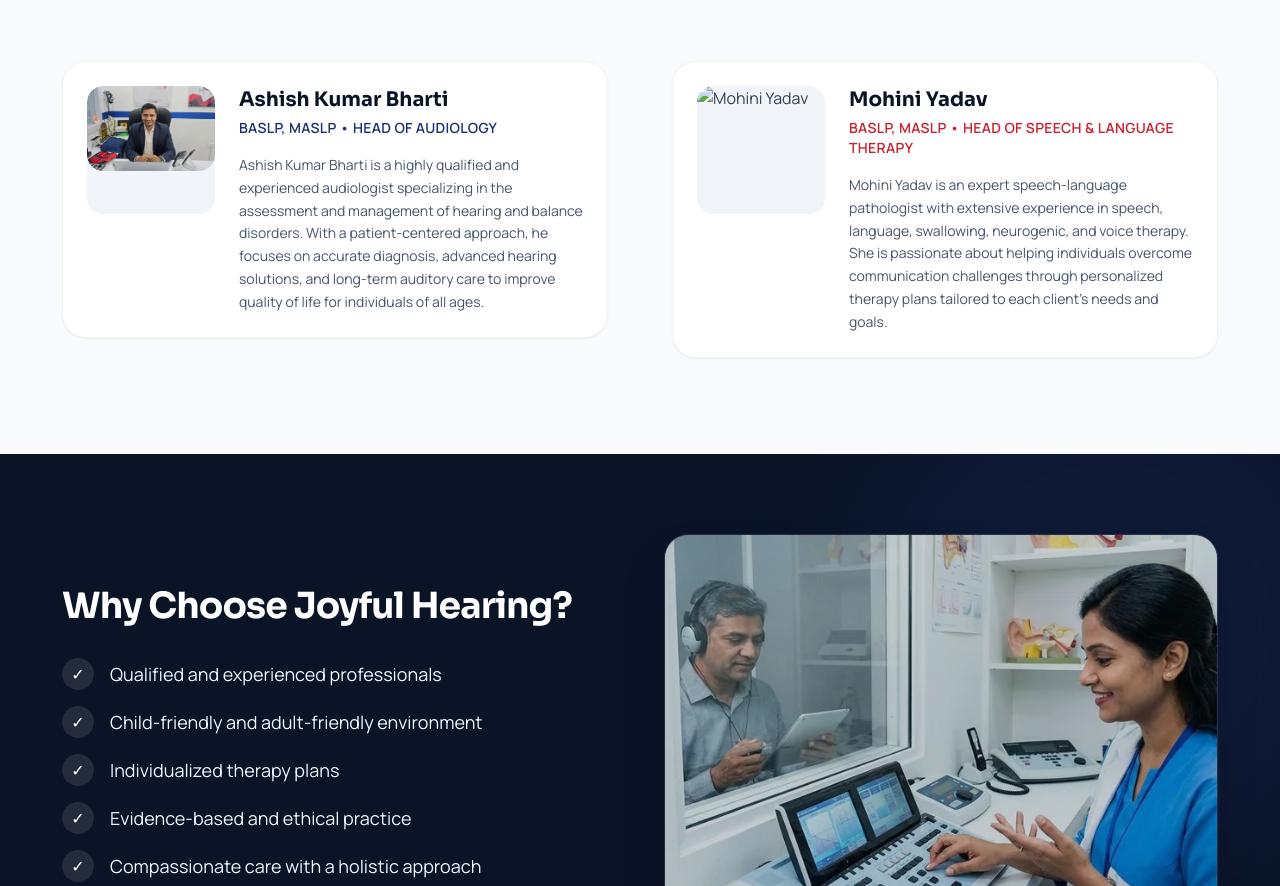
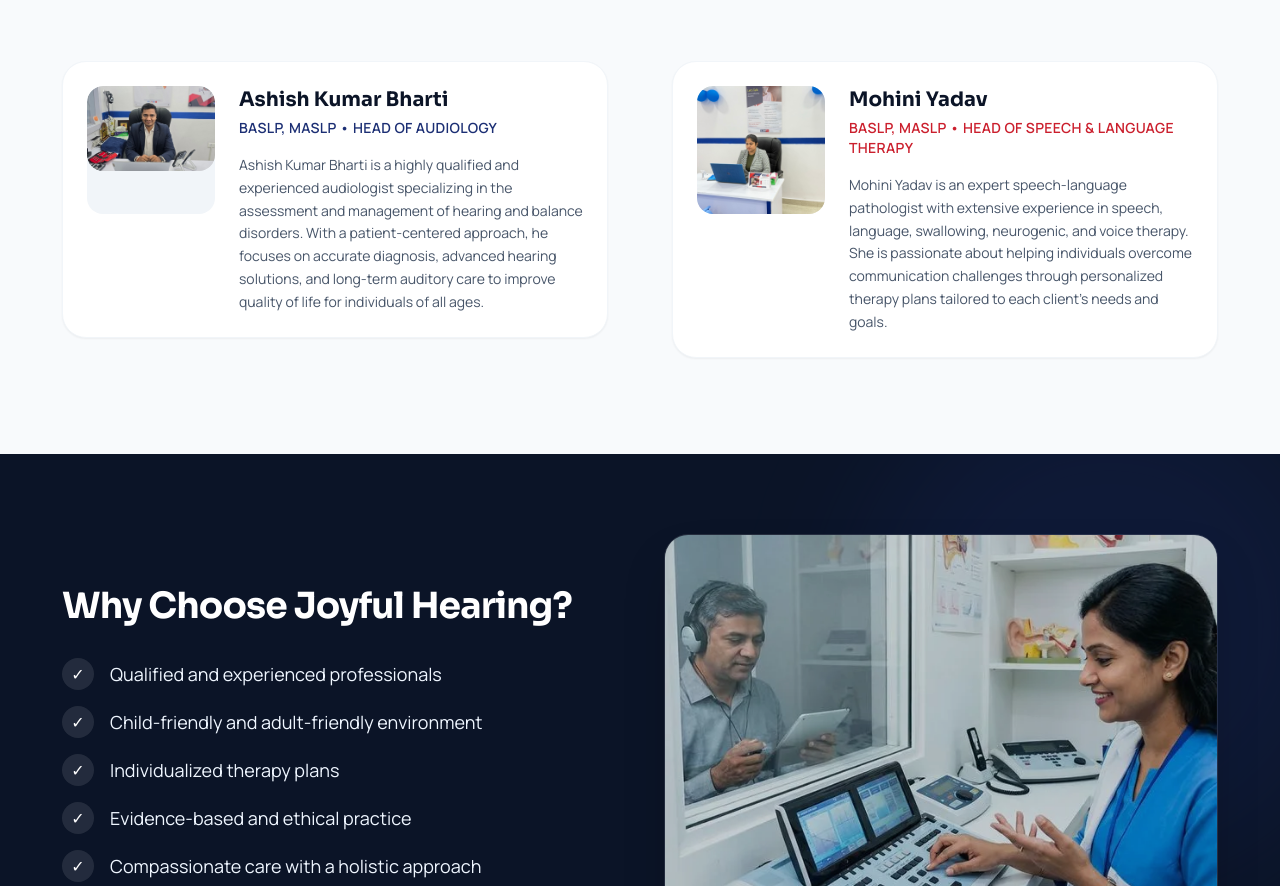
Before and after one commit to flowxoperations-code/Joyful-Hearing, a plain HTML site: page about.html in a window 1280 px wide. Shown: the part 1220-2106 px from the top of the page. Drawn offline with nearby package versions, Linux system fonts and the light colour scheme.

Commit message:
Fix Mohini image: Update from .webp to .jpg

```diff
--- a/about.html
+++ b/about.html
@@ -212,7 +212,7 @@
             <!-- Mohini Yadav -->
              <div class="flex flex-col sm:flex-row gap-6 items-start bg-white p-6 rounded-3xl shadow-sm border border-slate-100">
               <div class="w-32 h-32 shrink-0 rounded-2xl bg-slate-100 overflow-hidden relative">
-                 <img loading="lazy" src="assets/mohini-yadav.webp" alt="Mohini Yadav" class="w-full h-full object-cover" width="640" height="640" decoding="async">
+                 <img loading="lazy" src="assets/mohini-profile.jpg" alt="Mohini Yadav" class="w-full h-full object-cover" width="640" height="640" decoding="async">
               </div>
               <div>
                 <h3 class="font-display text-xl font-bold text-joy-ink">Mohini Yadav</h3>
```
Also changed, not shown: index.html (+1 -1 lines).
